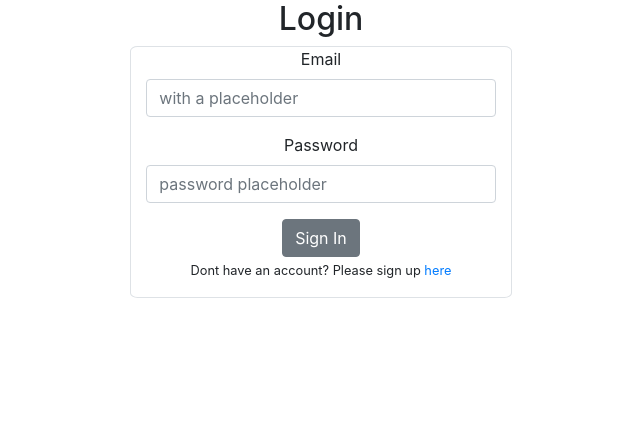
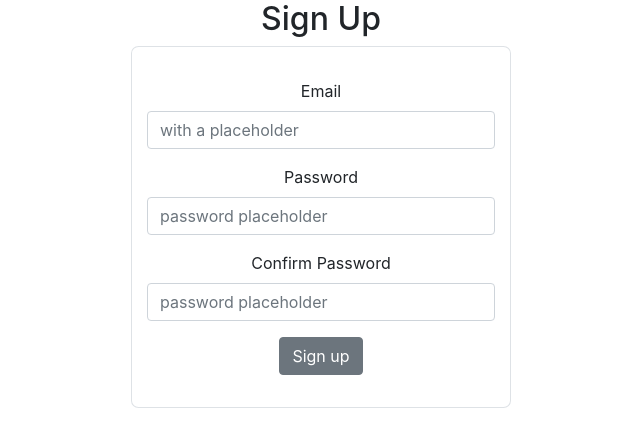
Before and after one commit to illumate-io/illumate, a React (Create React App) app: page /signup in a window 1280 px wide. Shown: the top 446 px of the page, without its empty margins (319-959 px from the left). Built offline with nearby package versions, Linux system fonts and the light colour scheme.

Commit message:
new repo

```diff
--- a/package.json
+++ b/package.json
@@ -3,6 +3,7 @@
   "version": "0.1.0",
   "private": true,
   "dependencies": {
+    "axios": "^0.18.0",
     "bootstrap": "^4.1.3",
     "react": "^16.6.0",
     "react-dom": "^16.6.0",
--- a/src/App.js
+++ b/src/App.js
@@ -1,14 +1,43 @@
 import React, { Component } from 'react';
 import './App.css';
-import Login from "./Login";
+import Login from "./components/Login/Login";
+import {BrowserRouter, Redirect, Route, Switch} from "react-router-dom";
+import Signup from "./components/Signup/Signup";
+import Home from "./components/Home/Home";
 
 class App extends Component {
+  state = {
+    isLoggedIn: false,
+  };
+
+  componentDidMount() {
+    let token = localStorage.getItem('token');
+    console.log(token)
+    if (token) {
+      this.setState({ isLoggedIn: true })
+    }
+  }
+
   render() {
     return (
-      <div className="App">
-        <h2>Login</h2>
-        <Login/>
-      </div>
+      <BrowserRouter>
+        <div className="App">
+          <Switch>
+            <Route exact path='/' render={() => (
+              this.state.isLoggedIn ? (
+                <Redirect to='./home'/>
+              ) : (
+                <Redirect to='./login'/>
+              )
+            )}/>
+            <Route path='/signup' component={Signup} />
+            <Route path='/login' render={(router) =>{
+              return <Login {...router} />
+            }} />
+            <Route path='/home' component={Home}/>
+          </Switch>
+        </div>
+      </BrowserRouter>
     );
   }
 }
--- a/src/Login.js
+++ /dev/null
@@ -1,34 +0,0 @@
-import React from "react";
-import {Form, FormGroup, Input, Label, Button} from "reactstrap";
-import './Login.css'
-
-class Login extends React.Component {
-  state = {
-
-  };
-
-  render() {
-    return (
-      <div className='container'>
-        <div className='row'>
-          <div className='col'></div>
-          <Form className='col border'>
-            <FormGroup>
-              <Label for="exampleEmail">Email</Label>
-              <Input type="email" name="email" id="exampleEmail" placeholder="with a placeholder"/>
-            </FormGroup>
-            <FormGroup>
-              <Label for="examplePassword">Password</Label>
-              <Input type="password" name="password" id="examplePassword" placeholder="password placeholder"/>
-            </FormGroup>
-            <Button type='submit'>Sign In</Button>
-            <p><small>Dont have an account? Please sign up <a href='#'>here</a></small></p>
-          </Form>
-          <div className='col'></div>
-        </div>
-      </div>
-    )
-  }
-}
-
-export default Login
--- /dev/null
+++ b/src/components/Home/Home.js
@@ -0,0 +1,11 @@
+import React from "react";
+
+class Home extends React.Component {
+  render() {
+    return (
+      <div>Welcome</div>
+    )
+  }
+}
+
+export default Home
--- /dev/null
+++ b/src/components/Login/Login.js
@@ -0,0 +1,64 @@
+import React from "react";
+import {Form, FormGroup, Input, Label, Button} from "reactstrap";
+import './Login.css'
+import {Link, Redirect} from "react-router-dom";
+const axios = require('axios');
+
+class Login extends React.Component {
+  state = {
+    email: '',
+    password: ''
+  };
+
+  submitForm = (e) => {
+    e.preventDefault()
+    axios.post('http://localhost:2017/public/login', {
+      email: this.state.email,
+      password: this.state.password
+    })
+      .then((response) => {
+        console.log(response);
+        localStorage.setItem('token', response.data.token)
+        this.setLog()
+      })
+      .catch((error) => {
+        console.log(error);
+      });
+  };
+
+  setLog() {
+    return <Redirect to='./home'/>
+  }
+
+  render() {
+    return (
+      <div className='container'>
+        <h2>Login</h2>
+        <div className='row'>
+          <Form className='offset-md-4 col-md-4 border'>
+            <FormGroup>
+              <Label for="exampleEmail">Email</Label>
+              <Input type="email"
+                     name="email"
+                     id="exampleEmail"
+                     placeholder="with a placeholder"
+                     onChange={(e) => this.setState({ email: e.target.value})}/>
+            </FormGroup>
+            <FormGroup>
+              <Label for="examplePassword">Password</Label>
+              <Input type="password"
+                     name="password"
+                     id="examplePassword"
+                     placeholder="password placeholder"
+                     onChange={(e) => this.setState({ password: e.target.value})}/>
+            </FormGroup>
+            <Button type='submit' onClick={this.submitForm}>Sign In</Button>
+            <p><small>Dont have an account? Please sign up <Link to='./signup'>here</Link></small></p>
+          </Form>
+        </div>
+      </div>
+    )
+  }
+}
+
+export default Login
--- /dev/null
+++ b/src/components/Signup/Signup.css
@@ -0,0 +1,5 @@
+.border {
+    border: 1px solid black;
+    border-radius: 2%;
+    padding: 2em;
+}
--- /dev/null
+++ b/src/components/Signup/Signup.js
@@ -0,0 +1,67 @@
+import React from "react";
+import {Form, FormGroup, Input, Label, Button} from "reactstrap";
+import './Signup.css'
+const axios = require('axios');
+
+class Signup extends React.Component {
+  state = {
+    email: '',
+    password: '',
+    confirmPassword: ''
+  };
+
+  submitForm = (e) => {
+    e.preventDefault()
+    axios.post('http://localhost:2017/public/register', {
+      email: this.state.email,
+      password: this.state.password,
+      password2: this.state.confirmPassword
+    })
+      .then(function (response) {
+        console.log('sending data!!!');
+        console.log(response);
+      })
+      .catch(function (error) {
+        console.log(error);
+      });
+  };
+
+  render() {
+    return (
+      <div className='container'>
+        <h2>Sign Up</h2>
+        <div className='row'>
+          <Form className='offset-md-4 col-md-4 border'>
+            <FormGroup>
+              <Label for="exampleEmail">Email</Label>
+              <Input type="email"
+                     name="email"
+                     id="exampleEmail"
+                     placeholder="with a placeholder"
+                     onChange={(e) => this.setState({ email: e.target.value})}/>
+            </FormGroup>
+            <FormGroup>
+              <Label for="examplePassword">Password</Label>
+              <Input type="password"
+                     name="password"
+                     id="examplePassword"
+                     placeholder="password placeholder"
+                     onChange={(e) => this.setState({ password: e.target.value})}/>
+            </FormGroup>
+            <FormGroup>
+              <Label for="examplePassword">Confirm Password</Label>
+              <Input type="password"
+                     name="password2"
+                     id="examplePassword2"
+                     placeholder="password placeholder"
+                     onChange={(e) => this.setState({ confirmPassword: e.target.value})}/>
+            </FormGroup>
+            <Button type='submit' onClick={this.submitForm}>Sign up</Button>
+          </Form>
+        </div>
+      </div>
+    )
+  }
+}
+
+export default Signup
```
Also changed, not shown: src/components/Home/Home.css (added), src/components/Login/Login.css (renamed from src/Login.css), 1 other file (tests, documents, lock files or other folders).
